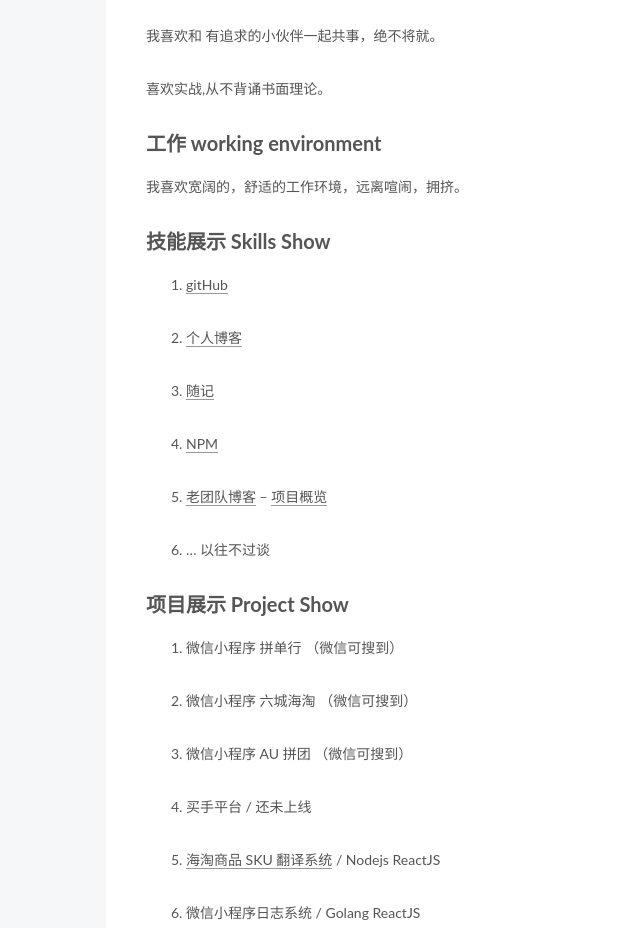
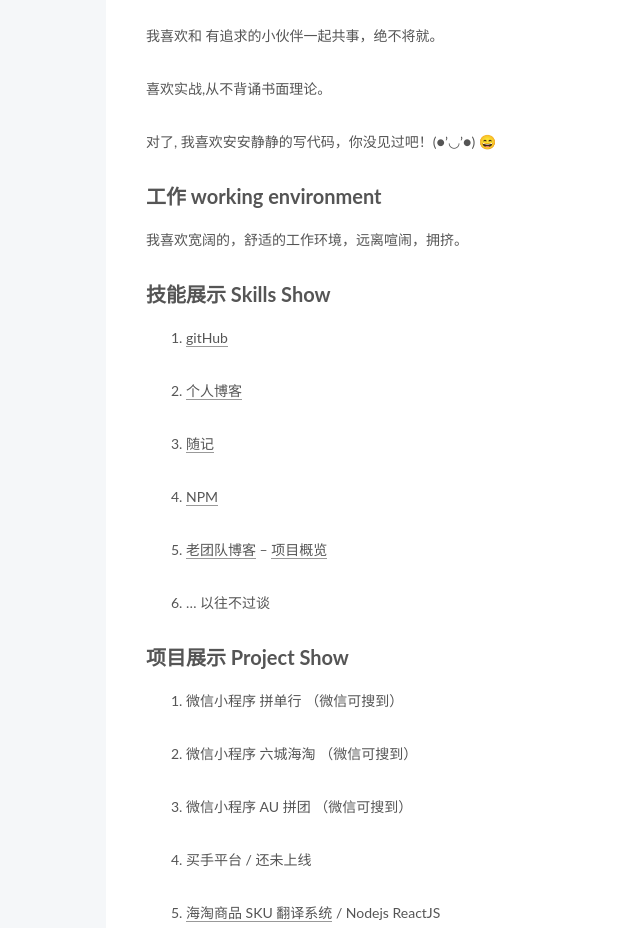
Before and after one commit to zanjs/zanjs.github.io, a plain HTML site: page about/index.html in a window 1280 px wide. Shown: the part 1387-2315 px from the top of the page, without its empty margins (314-954 px from the left). Drawn offline with Linux system fonts and the light colour scheme; a web font is replaced by a local one.

Commit message:
Site updated: 2017-12-13 16:13:57

```diff
--- a/about/index.html
+++ b/about/index.html
@@ -93,7 +93,7 @@
 <meta property="og:description" content="一句话 A word Hello ! 大家好！ 我叫赞生，（90后）小小码农一枚！专注前端领域，爱好 AI（Artificial Intelligence）, 是的我是一名全栈前端架构师（前端打杂 (●’◡’●)）。   更新时间 Update Time 写在一个阳光普照的过晌午时间。 2017年12月13日  携带技能 Skill Get目前主攻： 渐进式网页构建、微信小程序、Service（微">
 <meta property="og:locale" content="zh-Hans">
 <meta property="og:image" content="https://assetcdn.500px.org/assets/home/home_cover-86eea8a3203efdf9e70a1712d8f6742e.jpg">
-<meta property="og:updated_time" content="2017-12-13T08:09:41.612Z">
+<meta property="og:updated_time" content="2017-12-13T08:13:44.587Z">
 <meta name="twitter:card" content="summary">
 <meta name="twitter:title" content="about">
 <meta name="twitter:description" content="一句话 A word Hello ! 大家好！ 我叫赞生，（90后）小小码农一枚！专注前端领域，爱好 AI（Artificial Intelligence）, 是的我是一名全栈前端架构师（前端打杂 (●’◡’●)）。   更新时间 Update Time 写在一个阳光普照的过晌午时间。 2017年12月13日  携带技能 Skill Get目前主攻： 渐进式网页构建、微信小程序、Service（微">
@@ -278,6 +278,7 @@
 <p>我是一名处女座，对处女座，我有代码洁癖，发现不好的代码我会推掉重构, 请叫我重构优化工程师，(●’◡’●)。</p>
 <p>我喜欢和 有追求的小伙伴一起共事，绝不将就。</p>
 <p>喜欢实战,从不背诵书面理论。</p>
+<p>对了, 我喜欢安安静静的写代码，你没见过吧！(●’◡’●) 😄</p>
 <h2 id="工作-working-environment"><a href="#工作-working-environment" class="headerlink" title="工作 working environment"></a>工作 working environment</h2><p>我喜欢宽阔的，舒适的工作环境，远离喧闹，拥挤。</p>
 <h2 id="技能展示-Skills-Show"><a href="#技能展示-Skills-Show" class="headerlink" title="技能展示 Skills Show"></a>技能展示 Skills Show</h2><ol>
 <li><p><a href="https://github.com/zanjs" target="_blank" rel="external">gitHub</a></p>
```
